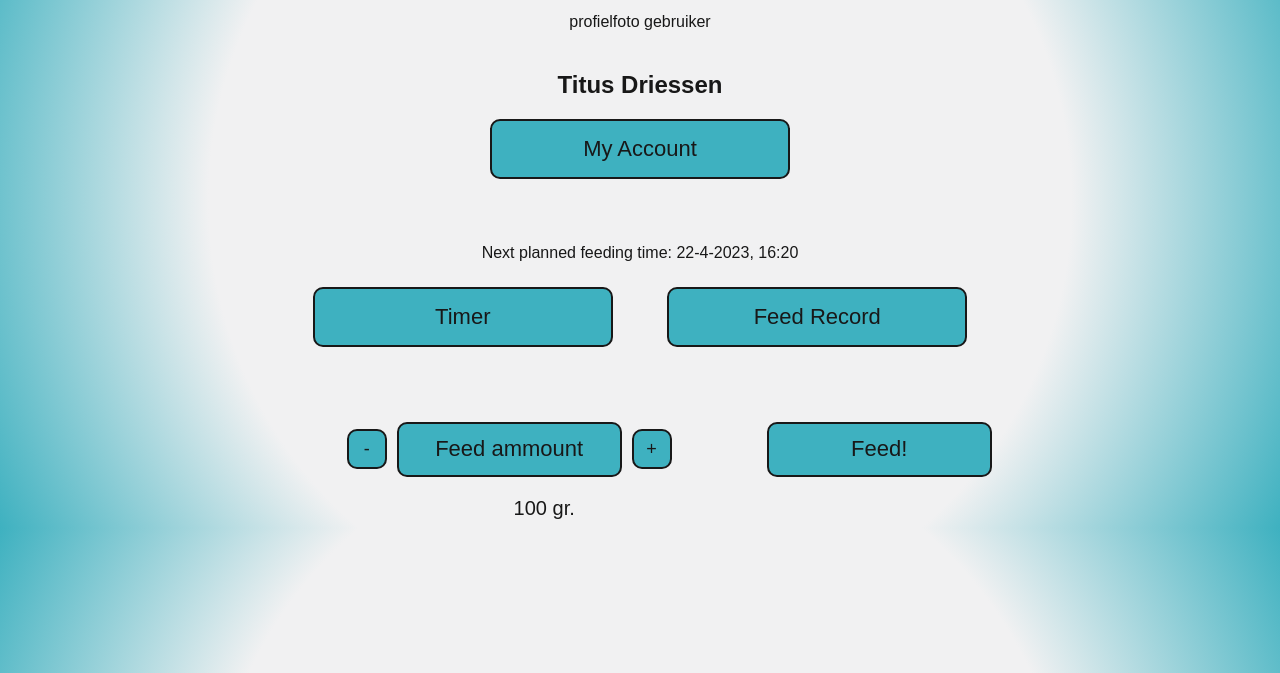
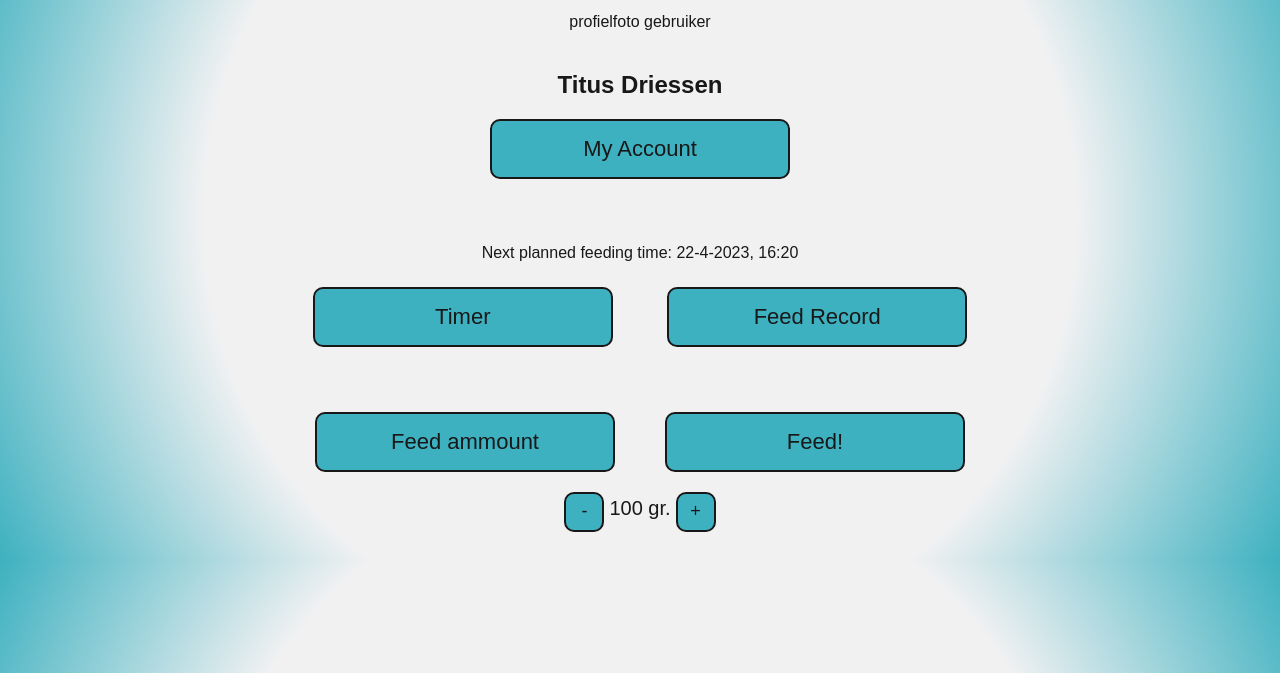
Before and after one commit to Pingener/Ipmedt5, a plain HTML site: page index.html in a window 1280 px wide. Shown: the part 127-800 px from the top of the page. Drawn offline with Linux system fonts and the light colour scheme.

Commit message:
extra styling en buttons centered

```diff
--- a/index.html
+++ b/index.html
@@ -25,24 +25,31 @@
 
 
             <div class="feed-buttons">
-                <div class="feed-controls">
-                    <button class="Button_secondary minus-button">-</button>
-                </div>
+
 
                 <div class="feed_ammount_button">
                     <button class="Button_secondary">Feed ammount</button>
 
                 </div>
-                <div class="feed-controls">
-                    <button class="Button_secondary plus-button">+</button>
-                </div>
+
 
                 <div class="feed_button_zelf">
                     <button class="Button_primary">Feed!</button>
                 </div>
             </div>
+            <section class="feed_amount">
+                <div class="feed-controls">
+                    <button class="Button_secondary minus-button">-</button>
+                </div>
+                <span class="feed-amount-text">100 gr.</span>
+                <div class="feed-controls">
+                    <button class="Button_secondary plus-button">+</button>
+                </div>
+            </section>
             </div>
-            <span class="feed-amount-text">100 gr.</span>
+
+
+
         </footer>
     </div>
 </body>
--- a/main.css
+++ b/main.css
@@ -73,7 +73,8 @@ body > div > section{
 }
 
 body > div > footer{
-    padding-top: 40px
+    padding-top: 40px;
+    justify-content: center;
 }
 
 Button{
@@ -115,24 +116,24 @@ Button{
     display: flex;
     justify-content: flex-start;
     align-items: center;
-    margin-left: 26%;
+    margin: auto;
+    width: 650px;
 }
 
+
+
 .Button_secondary {
-    width: 225px;
-    height: 55px;
+    width: 300px;
+    height: 60px;
     border: solid;
     border-color: #181818;
     border-width: 2px;
     border-radius: 10px;
     font-size: 22px;
-    margin: 10px;
     margin-left:  0px;
     margin-bottom: 20px;
-}
+    padding: 0px;
 
-.feed_ammount_button{
-    width: 225px;
 }
 
 .feed-controls button {
@@ -143,35 +144,40 @@ Button{
     border-width: 2px;
     border-radius: 10px;
     font-size: 18px;
-    margin: 10px;
+    margin: 5px;
+    margin-top: 0px;
     margin-bottom: 20px;
 
 }
 
 span{
-    margin-left: 40%;
+    margin-top: 5px;
     font-size: 20px;
 }
 
+.feed_amount{
+    display: inline-flex;
+    justify-content: center;
+}
+
 .feed-controls{
-    display: flex;
-    align-items: center;
+
 }
 
 .Button_primary {
-    width: 225px;
-    height: 55px;
+    width: 300px;
+    height: 60px;
     border: solid;
     border-color: #181818;
     border-width: 2px;
     border-radius: 10px;
     font-size: 22px;
-    margin: 10px;
     margin-bottom: 20px;
+
 }
 
 .feed_button_zelf{
-    padding-left: 75px;
+    padding-left: 50px;
 }
 
 .Button_Boven{
```
